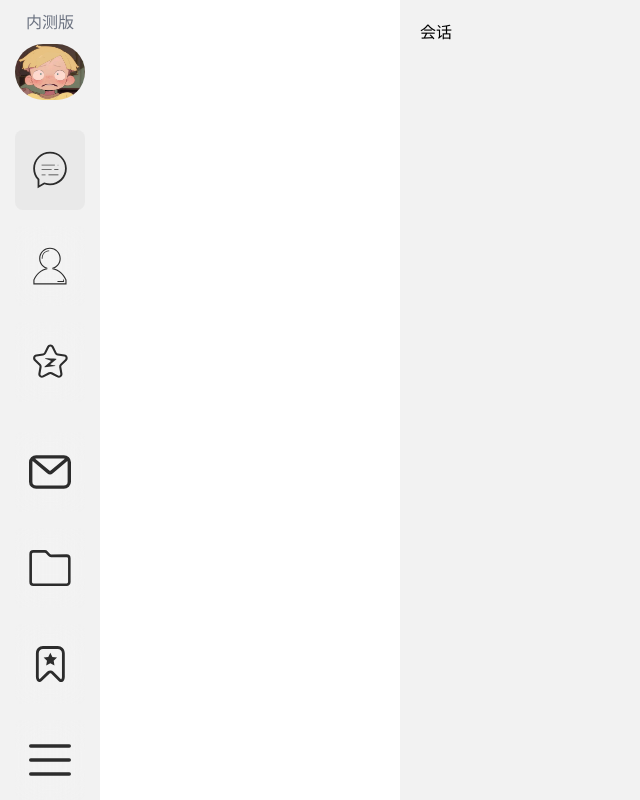
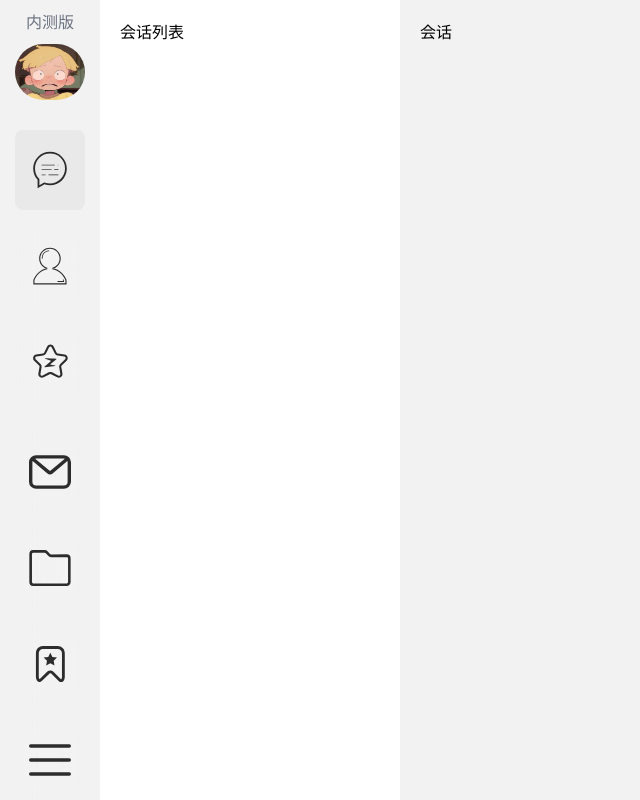
Before and after one commit to Electronic-Technology-Sub-Group/YQ-chat-client-pc, a Vue app: page /chat in a window 1280 px wide. Shown: the whole page, without its empty margins (0-640 px from the left). Built offline with nearby package versions, Linux system fonts and the light colour scheme.

Commit message:
feat: 初始化 YqInput 组件

```diff
--- a/components.d.ts
+++ b/components.d.ts
@@ -25,6 +25,7 @@ declare module 'vue' {
     ElSwitch: typeof import('element-plus/es')['ElSwitch']
     Footer: typeof import('./src/components/base/Container/footer.vue')['default']
     Header: typeof import('./src/components/base/Container/header.vue')['default']
+    Input: typeof import('./src/components/form/Input/input.vue')['default']
     Main: typeof import('./src/components/base/Container/main.vue')['default']
     RouterLink: typeof import('vue-router')['RouterLink']
     RouterView: typeof import('vue-router')['RouterView']
--- a/src/Layout/index.vue
+++ b/src/Layout/index.vue
@@ -30,7 +30,9 @@ import { ChatMenuList, ConfigMenuList } from '@/config'
             <ConfigMenu :menuList="ConfigMenuList" hoverType="plain" />
           </div>
         </YqAside>
-        <YqMain class="bg-[#FFFFFF]"></YqMain>
+        <YqMain class="bg-[#FFFFFF]">
+          会话列表
+        </YqMain>
       </YqContainer>
     </YqAside>
     <YqMain>
--- /dev/null
+++ b/src/components/form/Input/input.vue
@@ -0,0 +1,19 @@
+<!--
+ * @Author: ZRMYDYCG
+ * @Date: 2024-10
+ * @LastEditors: ZRMYDYCG
+ * @LastEditTime: 2024-10
+ * @Description:
+-->
+<template>
+  <div class="">
+
+  </div>
+</template>
+<script setup lang="ts">
+import { ref, reactive } from "vue"
+
+</script>
+<style lang="scss" scoped>
+
+</style>
```
Also changed, not shown: src/components/form/interface/input.ts (added).
